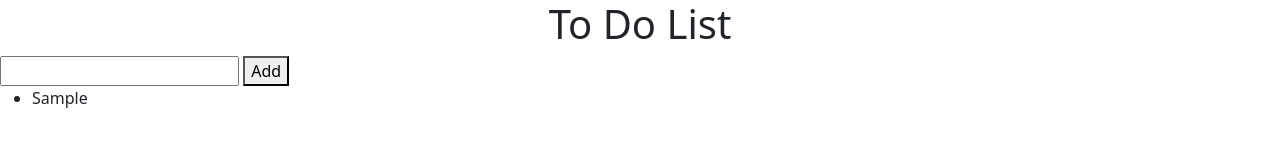
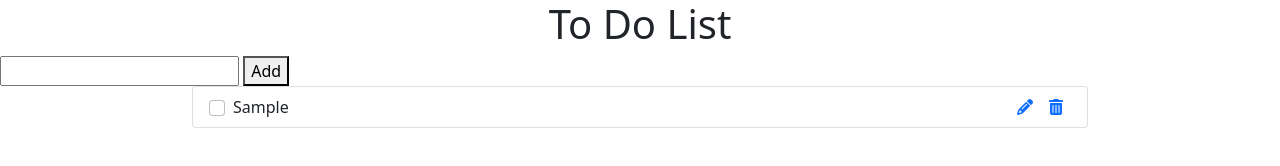
Before and after one commit to davidtrikic/todo-list, a plain HTML site: page index.html in a window 1280 px wide. Both pictures are taken after typing "Sample" into the empty fields and a click on the button "Add". Drawn offline with Linux system fonts and the light colour scheme.

Commit message:
add bootstrap list-group in DOM creation

```diff
--- a/css/style.css
+++ b/css/style.css
@@ -0,0 +1,24 @@
+li {
+  list-style-type: none;
+}
+.todos {
+  max-width: 920px;
+}
+.form-check-input {
+  position: relative;
+  top: 1px;
+}
+.buttons {
+  display: flex;
+  align-items: center;
+}
+.buttons a {
+  margin: 0 0.5rem;
+}
+.buttons a:hover {
+  cursor: pointer;
+}
+.list-group-item {
+  display: flex;
+  justify-content: space-between;
+}
--- a/index.html
+++ b/index.html
@@ -6,12 +6,12 @@
     <meta name="viewport" content="width=device-width, initial-scale=1.0" />
     <link rel="stylesheet" href="/css/bootstrap.min.css" />
     <link rel="stylesheet" href="/css/style.css" />
-    <!-- <script src="/js/bootstrap.bundle.min.js"></script> -->
+    <script src="/js/bootstrap.bundle.min.js"></script>
     <script
       src="https://kit.fontawesome.com/aacf8c8876.js"
       crossorigin="anonymous"
     ></script>
-    <title>Document</title>
+    <title>To Do</title>
   </head>
   <body>
     <h1 class="text-center">To Do List</h1>
@@ -19,8 +19,8 @@
       <input type="text" name="" class="todo-input" />
       <button class="add-todo">Add</button>
     </form>
-    <section class="todos">
-      <ul class="todos-list"></ul>
+    <section class="todos container-fluid">
+      <ul class="todos-list list-group"></ul>
     </section>
     <script src="/js/app.js"></script>
   </body>
--- a/js/app.js
+++ b/js/app.js
@@ -11,33 +11,27 @@ addTodoBtn.addEventListener("click", addTodo);
 function addTodo(e) {
   e.preventDefault();
   createTodo(todoInput.value);
-  // Add to localStorage if not empty
   saveToLocal(todoInput.value);
   todoInput.value = "";
 }
 
-function createTodo(todoContent) {
-  let todo;
-  todo = document.createElement("li");
-  todo.innerText = todoContent;
-  todosList.appendChild(todo);
-}
-
 function fillContent() {
-  // Check for local content, if not empty, fill page with createTodo function
+  // Check if localStorage is not empty and create Todos
   if (checkStorage()) {
-    // Forreach item in array, call createTodo function
-    console.log(localStorage);
+    let todos;
+    todos = JSON.parse(localStorage.getItem("todos"));
+    todos.forEach((todo) => {
+      createTodo(todo);
+    });
   }
 }
 
 function checkStorage() {
-  // CHECK if there are todos saved
+  // Check if localStorage is empty
   return localStorage.getItem("todos") !== null;
 }
 
 function saveToLocal(todo) {
-  console.log(todo);
   let todos;
   if (checkStorage()) {
     todos = JSON.parse(localStorage.getItem("todos"));
@@ -47,3 +41,36 @@ function saveToLocal(todo) {
   todos.push(todo);
   localStorage.setItem("todos", JSON.stringify(todos));
 }
+// Create Todo element in DOM
+function createTodo(todoContent) {
+  let li, divTodo, checkbox, span, buttonsDiv, btnEdit, btnDelete;
+
+  li = document.createElement("li");
+  li.classList.add("list-group-item");
+  divTodo = document.createElement("div");
+  divTodo.classList.add("todo-content");
+  checkbox = document.createElement("input");
+  checkbox.setAttribute("type", "checkbox");
+  checkbox.classList.add("form-check-input", "me-2");
+  divTodo.appendChild(checkbox);
+  span = document.createElement("span");
+  span.classList.add("todo");
+  divTodo.appendChild(span);
+  span.textContent = todoContent;
+  li.appendChild(divTodo);
+
+  //Buttons
+  buttonsDiv = document.createElement("div");
+  buttonsDiv.classList.add("buttons");
+  btnEdit = document.createElement("a");
+  btnEdit.classList.add("edit-button");
+  btnEdit.innerHTML = `<i class="fas fa-pencil-alt"></i>`;
+  btnDelete = document.createElement("a");
+  btnDelete.classList.add("delete-button");
+  btnDelete.innerHTML = `<i class="fas fa-trash-alt"></i>`;
+  buttonsDiv.appendChild(btnEdit);
+  buttonsDiv.appendChild(btnDelete);
+  li.appendChild(buttonsDiv);
+
+  todosList.appendChild(li);
+}
```
